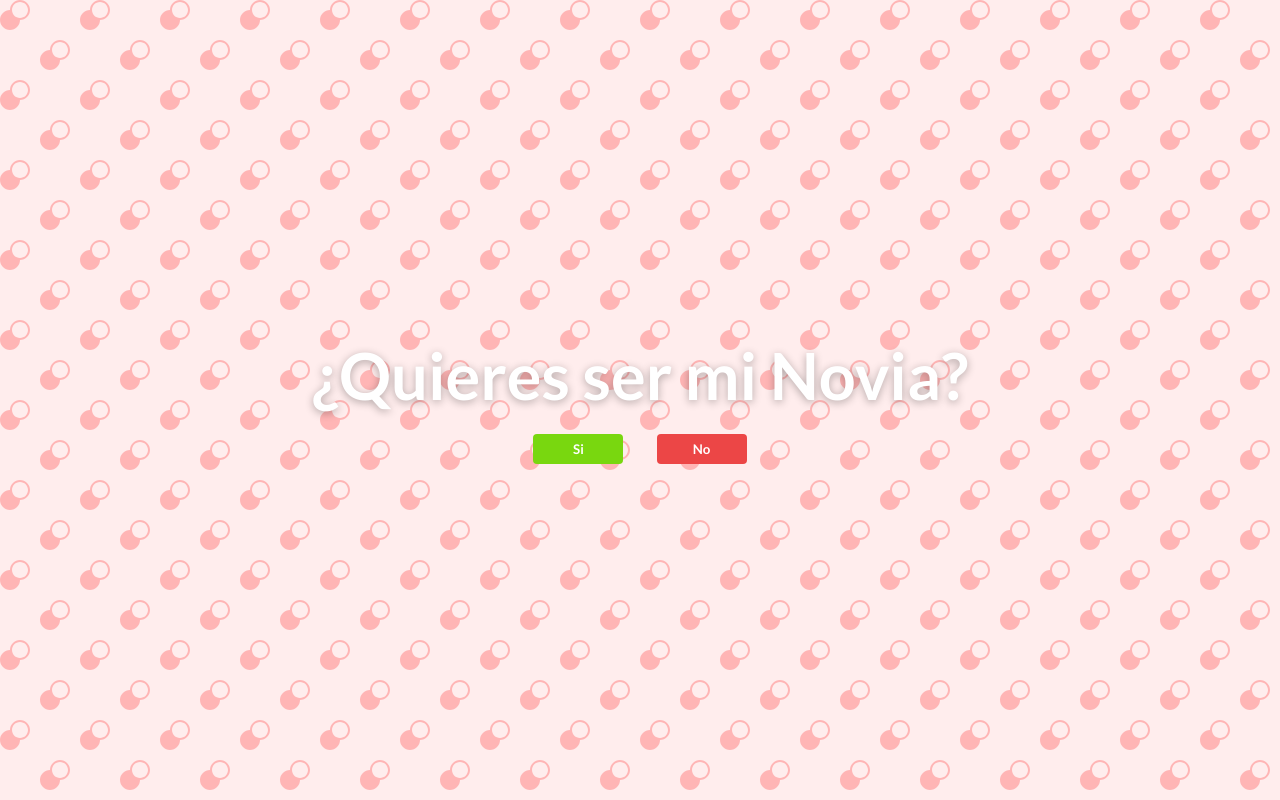
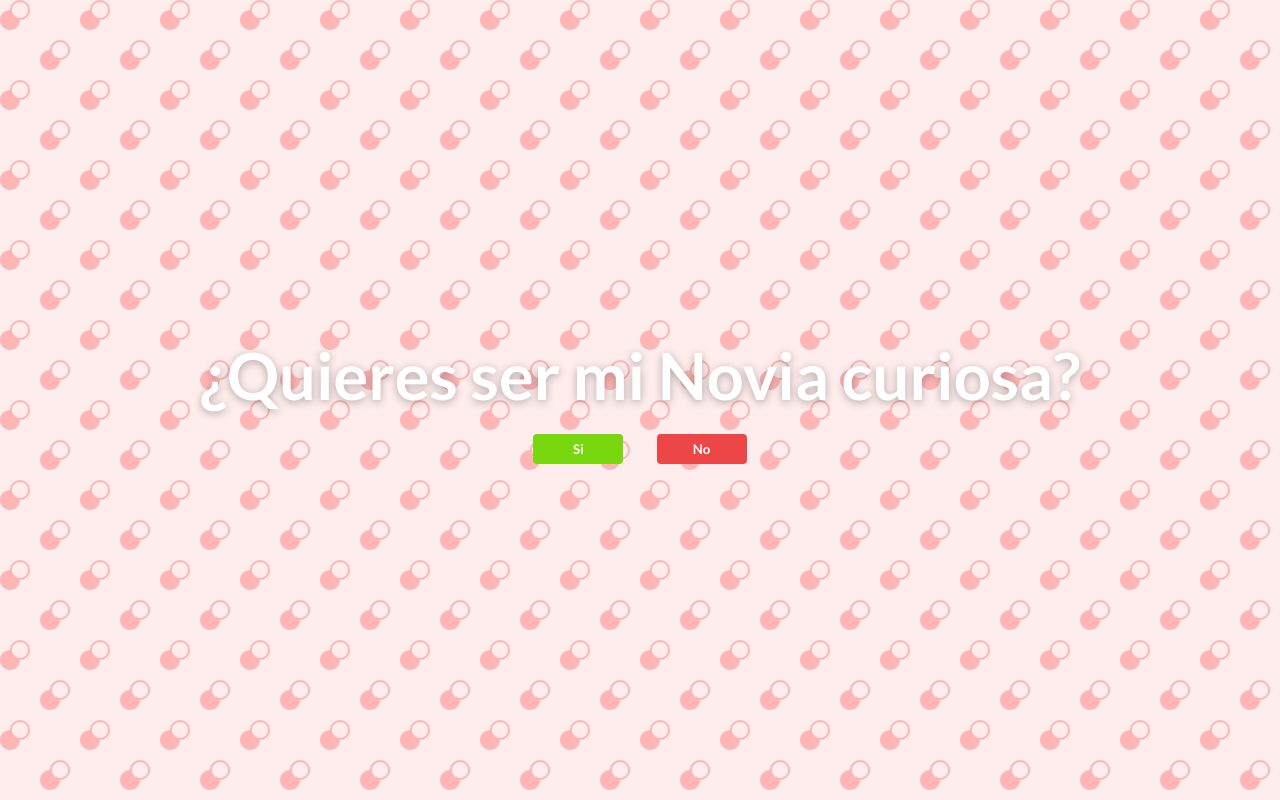
Before and after one commit to FrankkDeveloper/Love-Declaration, a plain HTML site: page index.html in a window 1280 px wide. Drawn offline with Linux system fonts and the light colour scheme.

Commit message:
I changed the word

```diff
--- a/index.html
+++ b/index.html
@@ -21,7 +21,7 @@
                 <img class="image" src="IMG/love_draw.svg" alt="">
             </div>
         </div>
-        <h1 class="title">¿Quieres ser mi Novia?</h1>
+        <h1 class="title">¿Quieres ser mi Novia curiosa?</h1>
         <div class="buttons">
             <button class="btn green" id="yes">Si</button>
             <button class="btn red" id="no">No</button>
```
